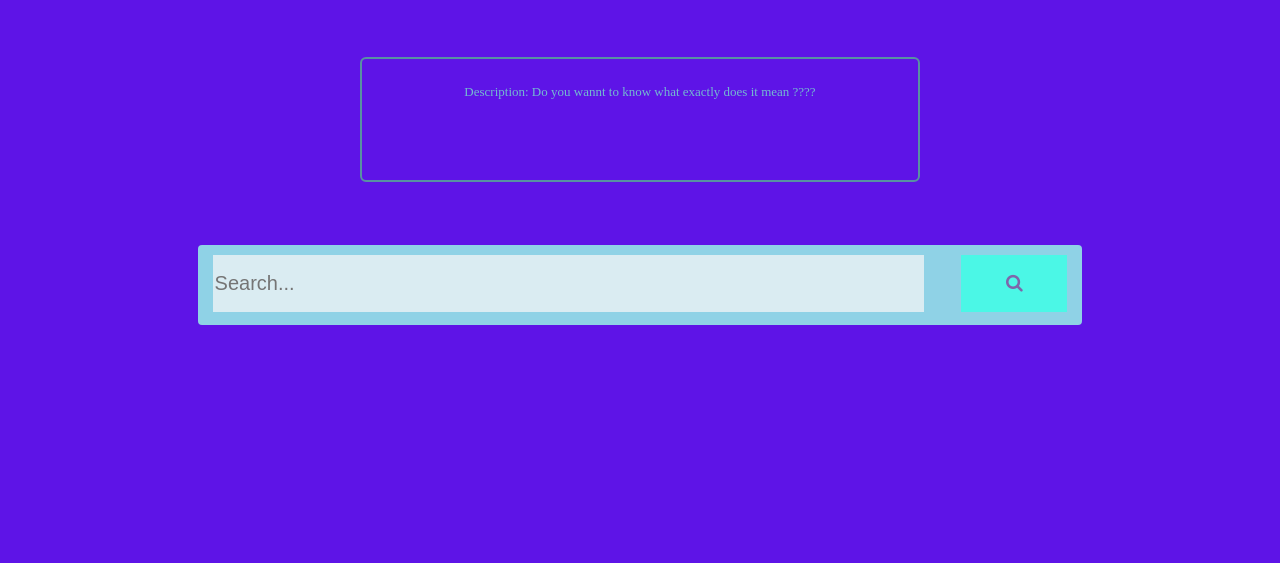
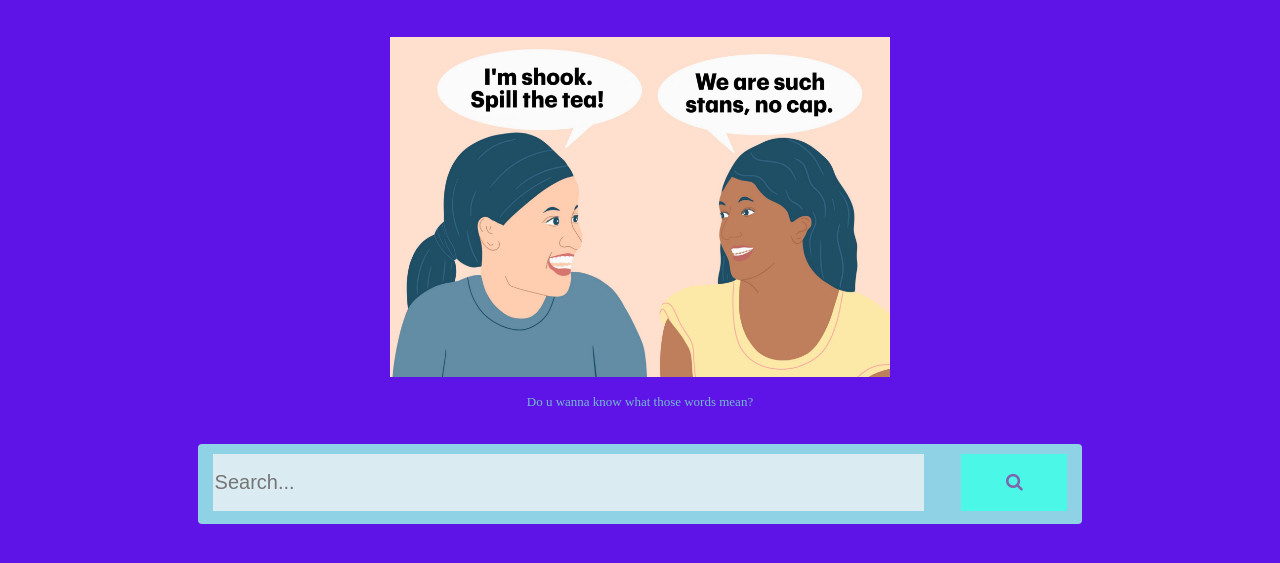
Before and after one commit to zst199394/Project_Review, a plain HTML site: page index.html in a window 1280 px wide. Shown: the part 93-656 px from the top of the page. Drawn offline with Linux system fonts and the light colour scheme.

Commit message:
homepage

```diff
--- a/index.html
+++ b/index.html
@@ -13,9 +13,12 @@
             <img src="logo_full.png" alt="web logo" width="120" height="80">
         </nav>
     </div>
-    <section >
-       Description: Do you wannt to know what exactly does it mean ????
+    <section>
+       <img src="./slang.png" alt="slang pic" width="500" height="340">
+       <p>Do u wanna know what those words mean?</p>
+
     </section>
+    <br>
     <main>
         <input type="text" placeholder="Search...">
         <button type="submit"><i class="fa fa-search"></i></button>
--- a/style.css
+++ b/style.css
@@ -12,12 +12,11 @@ nav {
 }
 section {
     margin: auto;
-    width: 40%;
-    margin-top: 60px;
+    width: 70%;
+    margin-top: 15px;
     border-radius: 6px;
     padding: 2%;
-    height: 70px;
-    border: 2px solid rgb(88, 145, 162);
+    height: 300px;
     text-align: center;
     color: rgb(116, 186, 208);
     font-size: small;
```
Also changed, not shown: slang.png (added).
